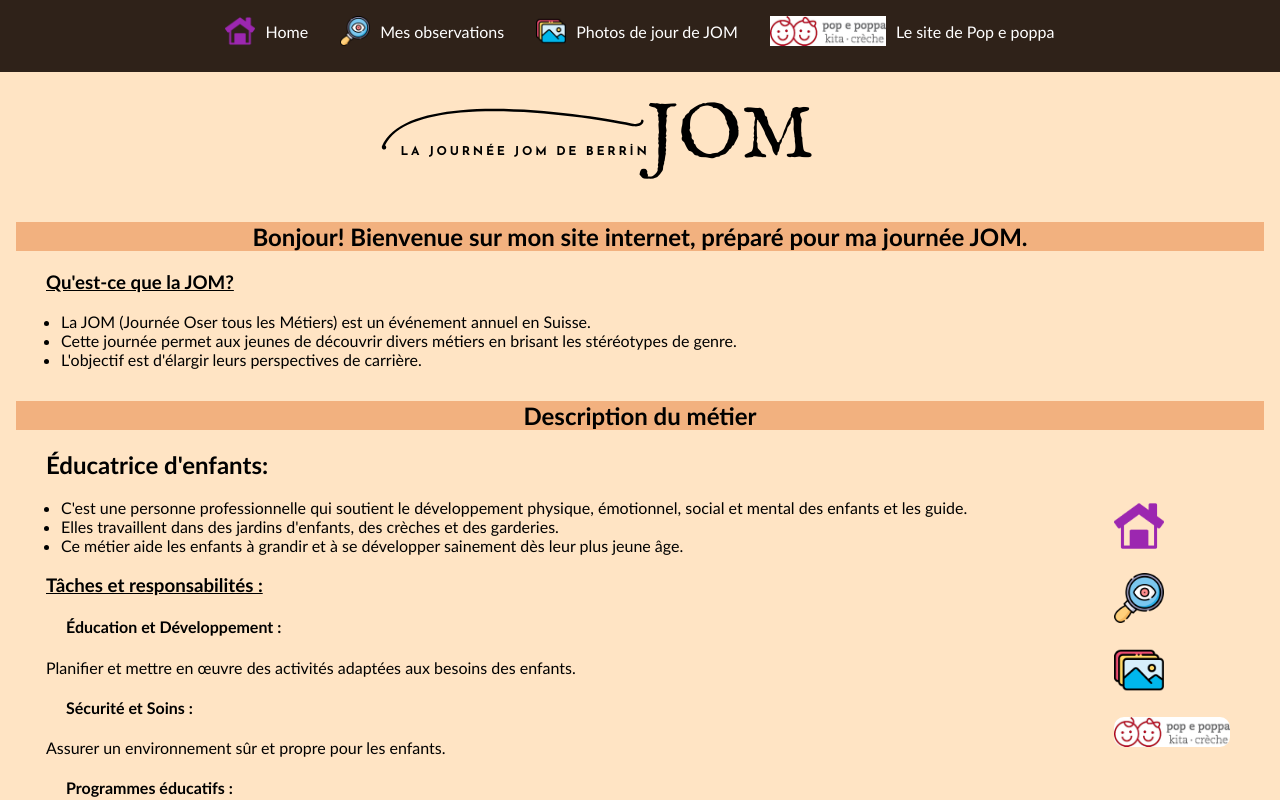
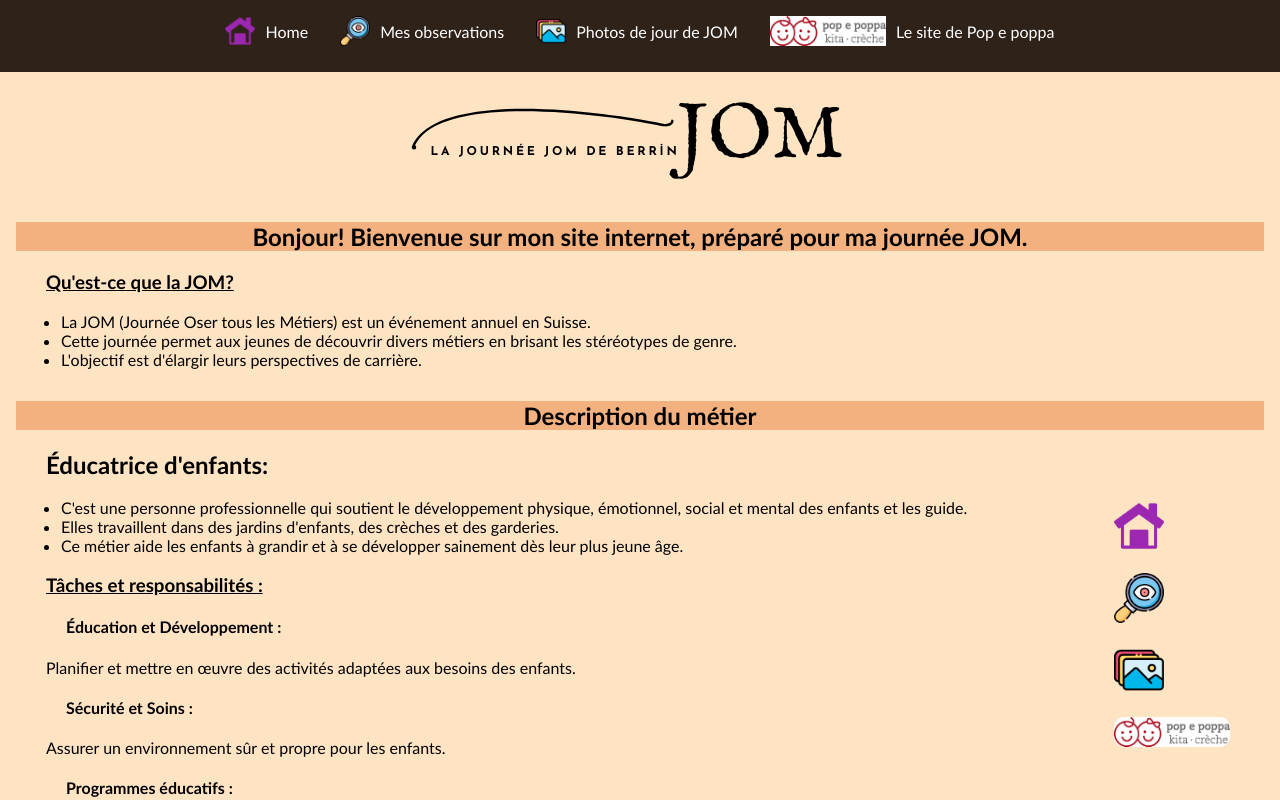
Before and after one commit to ehaberdar/la_journ-e_JOM_de_Berrin, a plain HTML site: page index.html in a window 1280 px wide. Shown: the top 800 px of the page. Drawn offline with Linux system fonts and the light colour scheme.

Commit message:
Update style.css

```diff
--- a/style.css
+++ b/style.css
@@ -39,7 +39,9 @@ nav ul li a:hover {
 
 .logo-container {
   text-align: center; /* Logoyu konteyner içinde ortalar */
-  margin-right: 60px;
+  margin: 0;
+  padding: 0;
+  box-sizing: border-box;
 }
 
 main {
```
